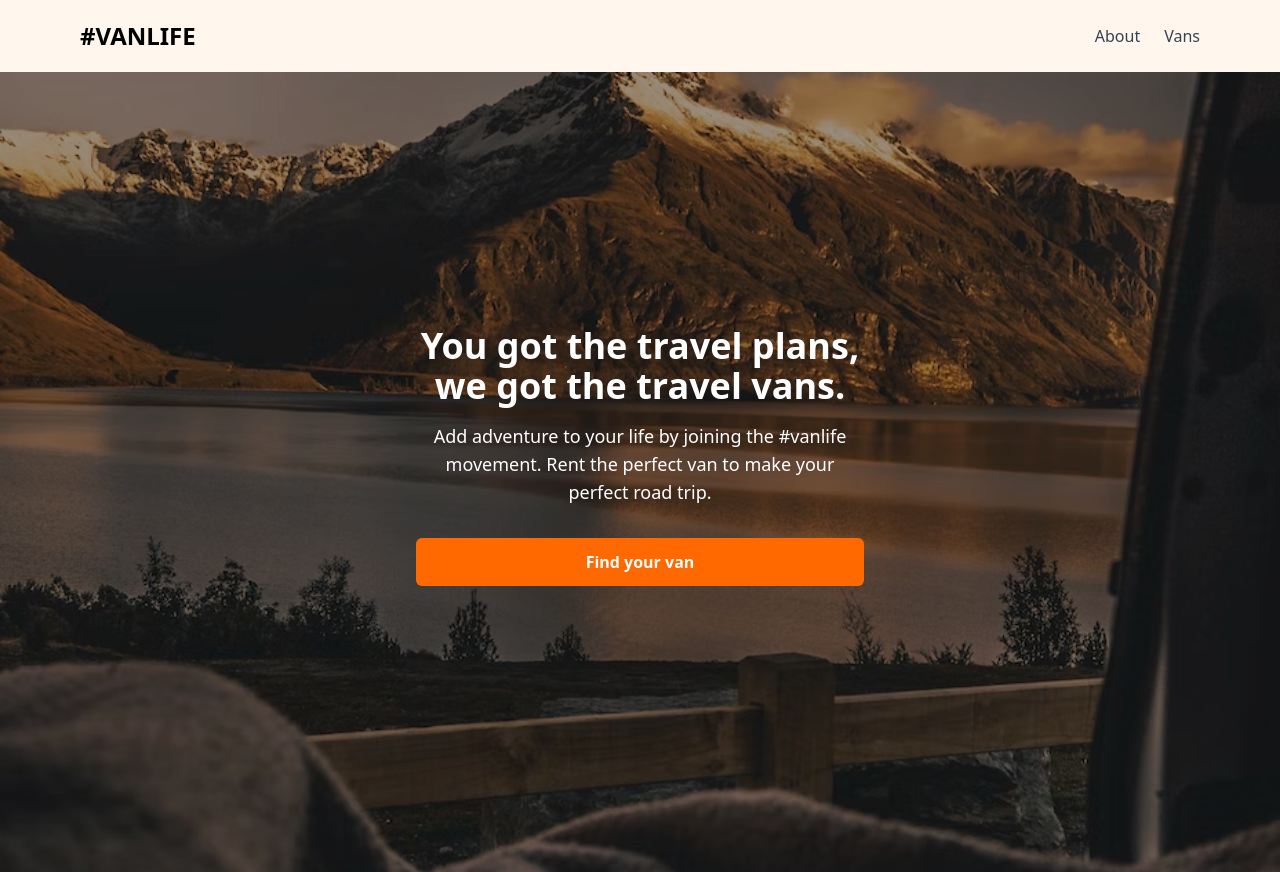
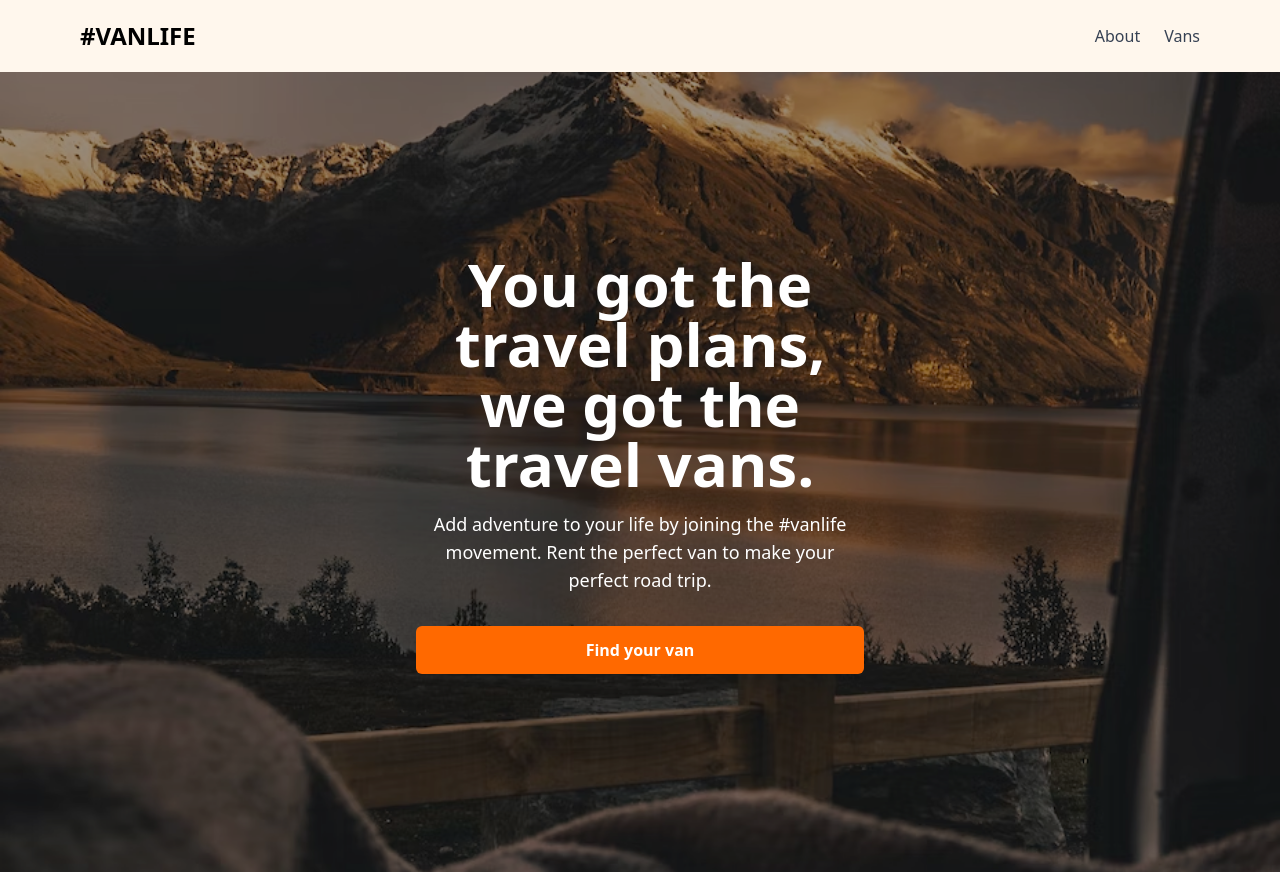
Before and after one commit to Quintenntje/VanLife, a React (Vite) app: page / in a window 1280 px wide. Built offline with nearby package versions, Linux system fonts and the light colour scheme.

Commit message:
feat: remove Vans route and introduce Title component for improved home page presentation

```diff
--- a/src/App.jsx
+++ b/src/App.jsx
@@ -3,7 +3,6 @@ import { BrowserRouter, Routes, Route } from "react-router-dom";
 import Navbar from "./components/Navbar";
 import Home from "./pages/Home";
 import About from "./pages/About";
-import Vans from "./pages/Vans";
 
 function App() {
   return (
@@ -12,7 +11,6 @@ function App() {
       <Routes>
         <Route path="/" element={<Home />} />
         <Route path="/about" element={<About />} />
-        <Route path="/vans" element={<Vans />} />
       </Routes>
     </BrowserRouter>
   );
--- /dev/null
+++ b/src/components/Title.jsx
@@ -0,0 +1,3 @@
+export default function Title({ children }) {
+  return <h1 className="text-3xl font-bold text-center my-4 md:text-6xl">{children}</h1>;
+}
--- a/src/pages/Home.jsx
+++ b/src/pages/Home.jsx
@@ -1,11 +1,11 @@
 import React from "react";
 import { Link } from "react-router-dom";
 import bgImg from "../assets/images/home-hero.png";
+import Title from "../components/Title";
 
 export default function Home() {
   return (
     <div className="relative flex flex-col min-h-[100vh]">
-      {/* Hero Background */}
       <div
         className="absolute inset-0 bg-cover bg-center z-0"
         style={{
@@ -14,16 +14,12 @@ export default function Home() {
           backgroundPosition: "center",
         }}
       >
-        {/* Dark overlay */}
         <div className="absolute inset-0 bg-black opacity-40"></div>
       </div>
 
-      {/* Content */}
       <div className="relative z-10 flex-grow flex flex-col justify-center px-6 py-12 text-white text-center mt-auto">
         <div className="max-w-md mx-auto mb-8">
-          <h1 className="text-3xl md:text-4xl font-bold mb-4">
-            You got the travel plans, we got the travel vans.
-          </h1>
+          <Title>You got the travel plans, we got the travel vans.</Title>
           <p className="text-base md:text-lg mb-8">
             Add adventure to your life by joining the #vanlife movement. Rent
             the perfect van to make your perfect road trip.
```
